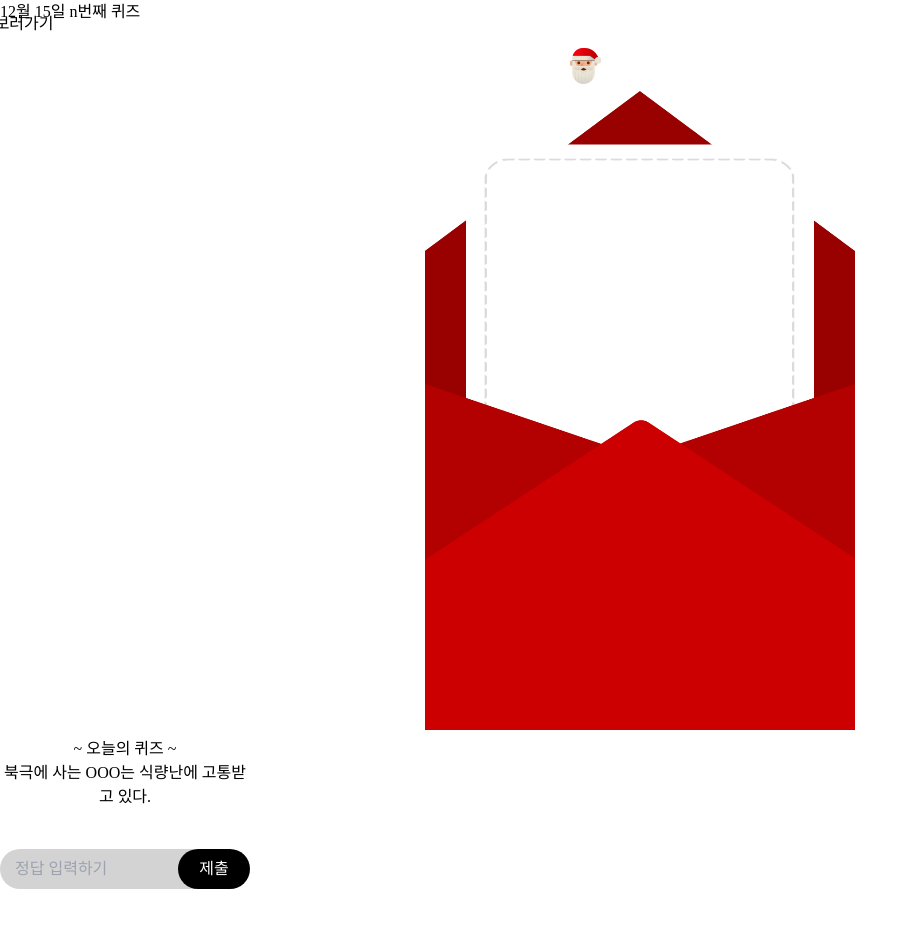
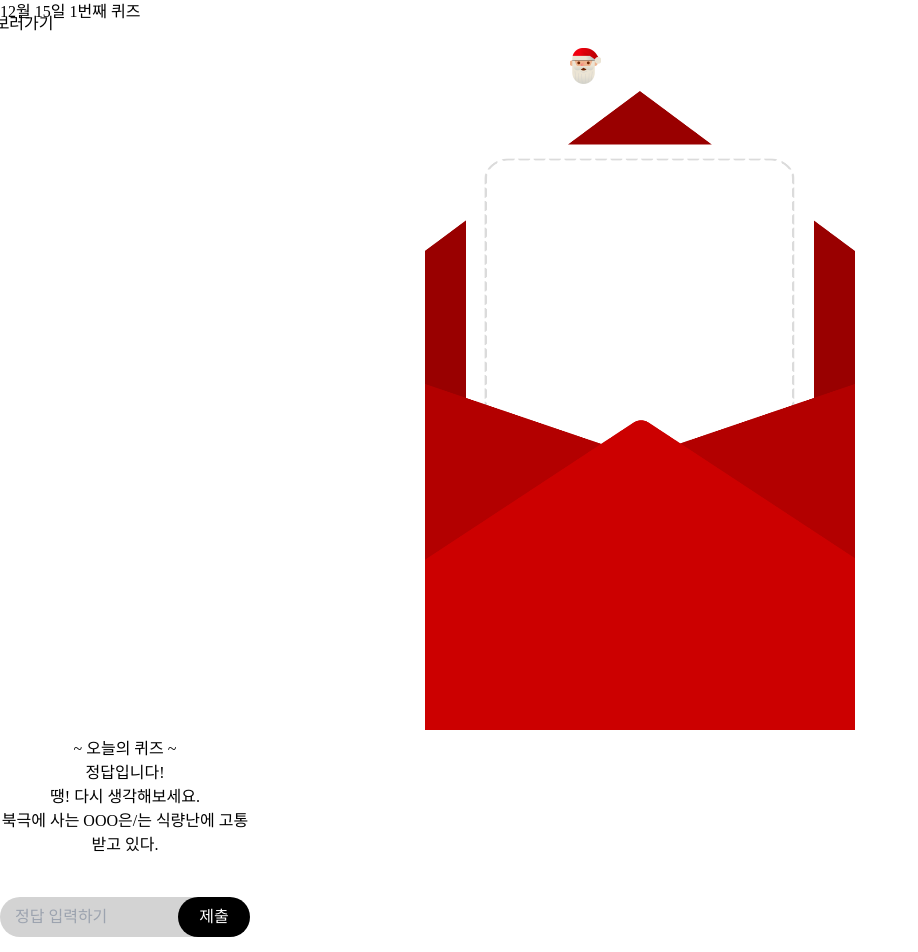
Before and after one commit to parkmihyunn/Advent_Wreath, a Next.js app in the folder advent-front/: page /quiz in a window 1280 px wide. Shown: the top 952 px of the page, without its empty margins (0-918 px from the left). Built offline with nearby package versions, Linux system fonts and the light colour scheme; a web font is replaced by a local one.

Commit message:
Update quiz.js

```diff
--- a/advent-front/pages/quiz.js
+++ b/advent-front/pages/quiz.js
@@ -1,6 +1,5 @@
 import Head from 'next/head'
 import Image from 'next/image'
-import { useState } from 'react'
 
 export default function quiz(){
 
@@ -9,68 +8,39 @@ export default function quiz(){
     const month = now.getMonth() + 1;
     const day = now.getDate();
 
-    // const [quiz_check, setQuiz_check] = useState(false);
-    // // 사용자 정답 가져오기
-    // let answer;
-    // if (typeof document !== "undefined" && answer !== null) {
-    //     answer = document.getElementById('u_anw').value.toLowerCase().trim();;
-    // }
-
-    // if(answer === quizData[0].answers) {
-    //     setQuiz_check(true);
-    // } else {
-    // }
-
-    // 임시로 사용할 quiz data
+    // 임시로 사용할 quiz data array
     const quizData = [
         {
             quizNum : 0,
-            question : '북극에 사는 OOO는 식량난에 고통받고 있다.',
+            question : '북극에 사는 OOO은/는 식량난에 고통받고 있다.',
             answers : {},
             correct : '북극곰',
             hints : 'https://www.greenpeace.org/korea/update/5973/blog-arctic-rescue-polar-bears-in-global-warming/'
         },
     ]
 
-    /* const quizAsk = document.querySelector(".quiz__question .ask");             // 퀴즈 질문
-    const quizconfirm = document.querySelector(".quiz__answer .confirm");       // 정답 확인 버튼
-    const quizResult = document.querySelector(".quiz__answer .result");         // 정답 결과
-    const quizInput = document.querySelector(".quiz__answer .input");           // 사용자 정답
-    const quizView = document.querySelector(".quiz__view");                 // 결과창
-
     // 문제 정보
     const answerNum = quizData[0].quizNum;
     const answerAsk = quizData[0].question;
-    let answerResult = quizData[0].correct;
-
-    // 문제 출력
-    quizAsk.innerText = answerAsk;
-    quizResult.innerText = "정답은 [ " + answerResult + " ] 입니다.";
-
-    // 정답 숨기기
-    quizResult.style.display = "none";
+    let answerResult = quizData[0].correct.toLowerCase().trim();
 
     // 정답 확인
-    quizconfirm.addEventListener("click", () => {
-        quizInput.style.display = "none";
-        quizResult.style.display = "block";
-        quizconfirm.style.display = "none";
+    function quizConfirm() {
+        console.log("입력 받아오기 실행");
+        // 사용자 입력 받아오기
+        if(typeof document !== 'undefined') {
+            const quizInput = document.querySelector("u_anw");
+            console.log(quizInput);
+        } else { const quizInput = "입력을 불러오지 못했습니다."; }
 
-        // 사용자 정답 가져옴   // tolowercase() -> 소문자 변환 // trim->여백제거
-        const userWord = quizInput.value.toLowerCase().trim();
-        answerResult = answerResult.toLowerCase().trim();
-
-        // 사용자 정답 vs 문제 정답
-        if (userWord == answerResult) {
+        /* if (quizInput == answerResult && typeof window !== 'undefined') {
             // 정답
-            // alert("정답입니다");
-            quizView.classList.add("like");
+            document.getElementById('quiz_view_t').className = 'block';
         } else {
             // 오답
-            // alert("오답입니다");
-            quizView.classList.add("dislike");
-        }
-    }); */
+            document.getElementById('quiz_view_f').className = 'block';
+        } */
+    }
 
     return (
         <div className="
@@ -84,7 +54,7 @@ export default function quiz(){
             <link rel="icon" href="/favicon.ico" />
             </Head>
 
-            <h1 className="text-white pt-20 pb-4 text-xl">{month}월 {day}일 n번째 퀴즈</h1>
+            <h1 className="text-white pt-12 pb-4 text-xl">{month}월 {day}일 {answerNum+1}번째 퀴즈</h1>
 
             <div className="flex-1 w-full text-center m-auto relative">
                 <div className="absolute mt-5 hint-btn">
@@ -95,15 +65,20 @@ export default function quiz(){
                 </div>
             </div>
 
-            <div className="flex letter-wrapper mt-16">
+            <div className="flex letter-wrapper mt-12">
                 <Image className=" w-full max-x-md absolute" src='/img/quiz_back.png' width='430' height='639'/>
                 <div className="flex flex-col letter-text1 px-5 relative ">
-                    <div className="flex text-rose-800 mb-6 max-[374px]:mb-2.5">~ 오늘의 퀴즈 ~</div>
-                    <div className="flex text-xl max-[374px]:text-base">{quizData[0].question}</div>
-                    <div class="quiz_answer">
+                    <div className="flex text-rose-800 mb-6 max-[374px]:mb-2 max-[374px]:mt-4">~ 오늘의 퀴즈 ~</div>
+                    <div id="quiz_view_t" className="hidden">
+                        <div>정답입니다!</div>
+                    </div>
+                    <div id="quiz_view_f" className="hidden">
+                        <div>땡! 다시 생각해보세요.</div>
+                    </div>
+                    <div className="flex text-xl max-[374px]:text-base">{answerAsk}</div>
+                    <div className="quiz_answer">
                         <input type="text" className="quiz_input" id="u_anw" placeholder="정답 입력하기" />
-                        <button className="submit">제출</button>
-                        <div className="result"></div>
+                        <button className="submit" onClick={()=>quizConfirm()}>제출</button>
                     </div>
                 </div>
             </div>
```
